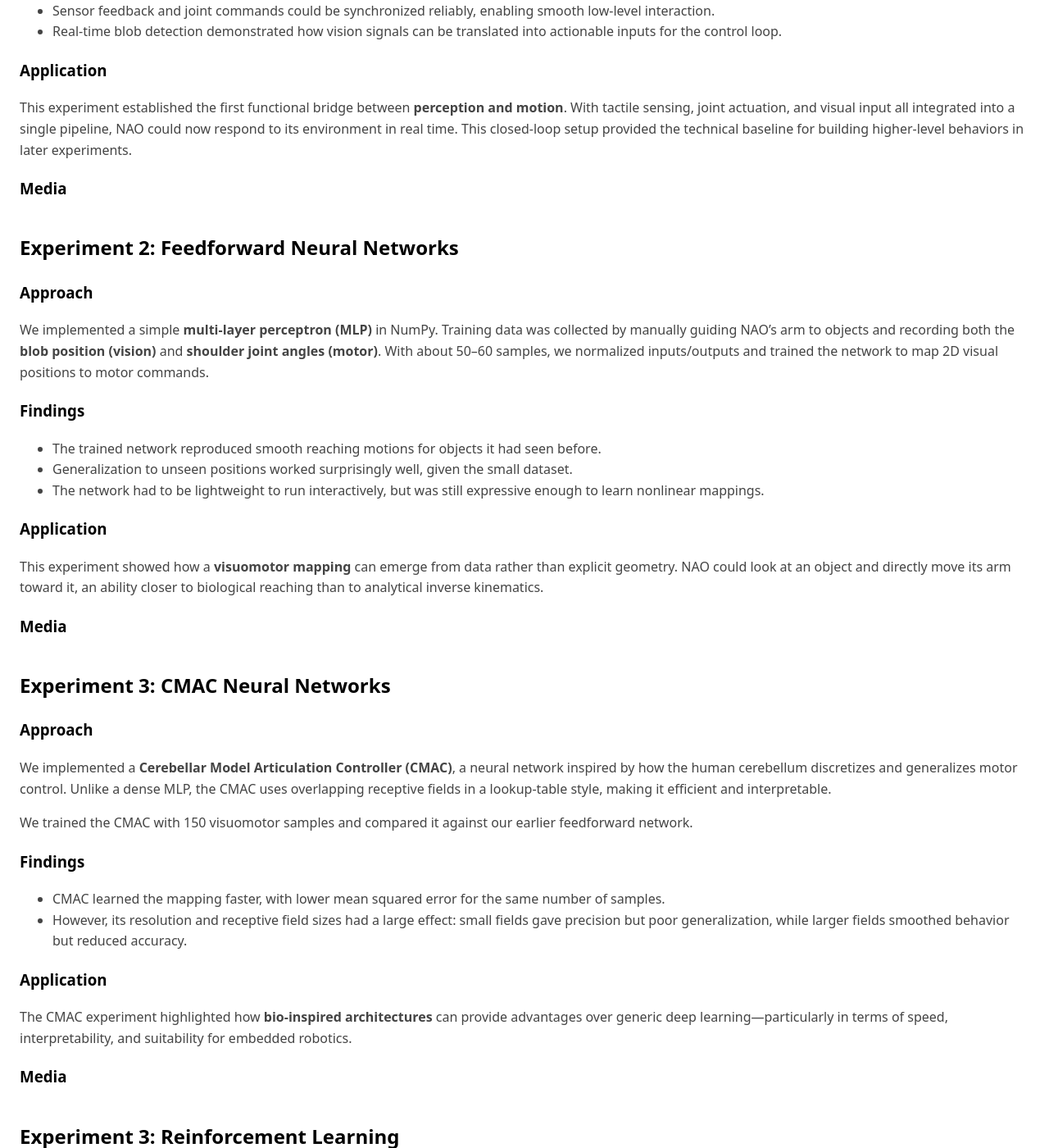
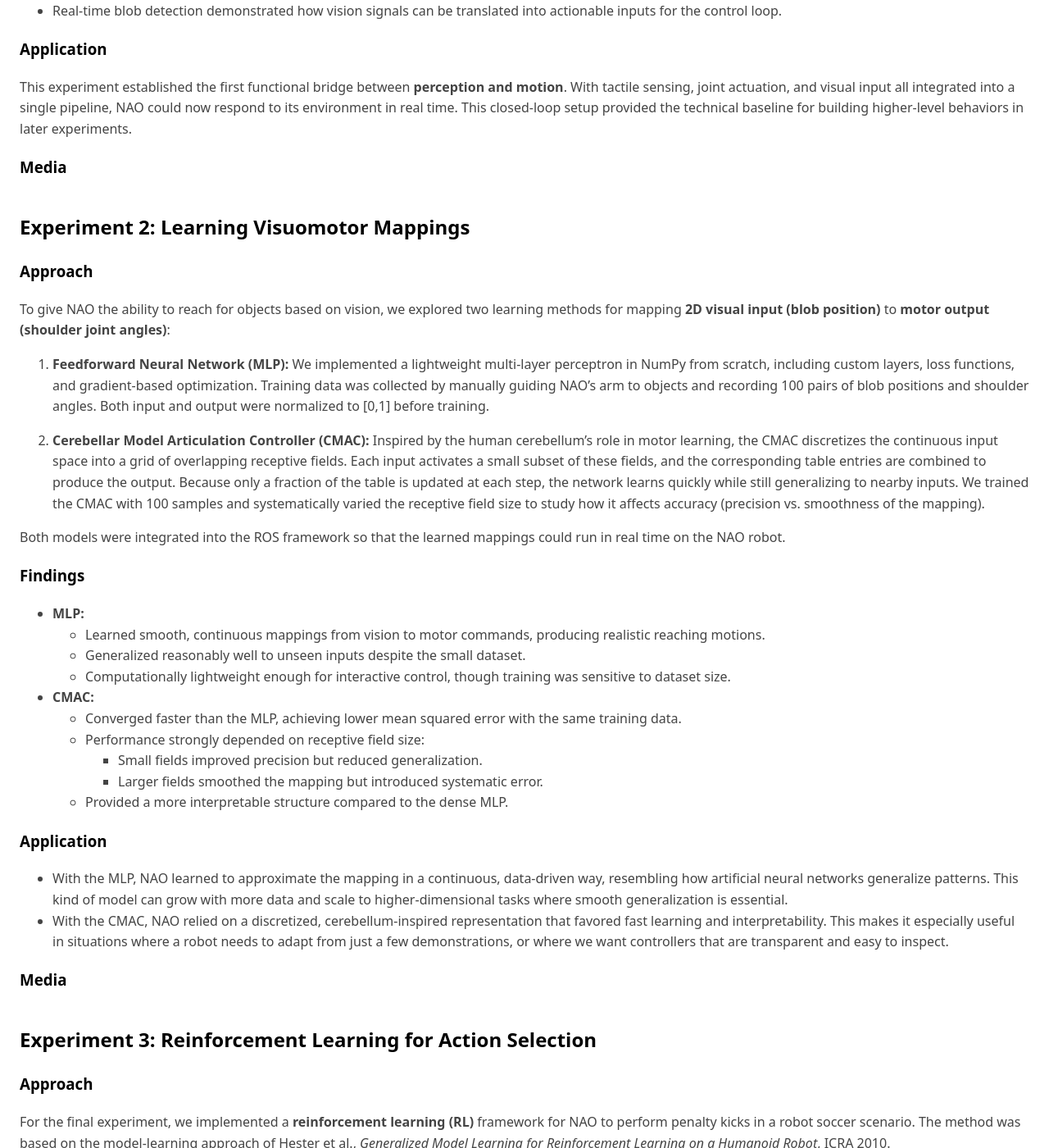
Before and after one commit to Jack-Klusmann/jack-klusmann.github.io, a Jekyll site: the page built from _projects/experiments_in_humanoid_robotics.md, in a window 1280 px wide and 1400 px high, scrolled down 1096 px. Shown: the whole window at 82% size. Built offline with Jekyll 4.4.1, drawn with Linux system fonts in a browser that asks for light colours; some of the changed text lies outside the part shown.

Commit message:
Finished text

```diff
--- a/_projects/experiments_in_humanoid_robotics.md
+++ b/_projects/experiments_in_humanoid_robotics.md
@@ -12,9 +12,8 @@ Humanoid robots like NAO give us a unique chance to explore how ideas from neuro
 
 Through this series of **four experiments**, we explored how different learning methods—from simple sensorimotor mappings to reinforcement learning—can help a humanoid robot perceive, learn, and act more like a biological system:
 1. **Perception and Motion Control:** Communicating with NAO, controlling joints, and processing camera input.
-2. **Feedforward Neural Networks:** Learning visuomotor mappings for reaching using standard neural networks.
-2. **CMAC Neural Networks:** Learning visuomotor mappings for reaching using cerebellar-inspired neural networks.
-3. **Reinforcement Learning:** Teaching NAO to play soccer using reinforcement learning.
+2. **Learning Visuomotor Mappings:** Training both a standard neural network (MLP) and a cerebellar-inspired CMAC to map visual input to arm motion.
+3. **Reinforcement Learning for Action Selection:** Teaching NAO to play soccer using reinforcement learning.
 
 Together, these experiments gave us a step-by-step path from low-level control to adaptive learning and decision-making in humanoid robots.
 
@@ -35,49 +34,50 @@ This experiment established the first functional bridge between **perception and
 
 </div>
 
-## Experiment 2: Feedforward Neural Networks
+
+## Experiment 2: Learning Visuomotor Mappings
 ### Approach
-We implemented a simple **multi-layer perceptron (MLP)** in NumPy. Training data was collected by manually guiding NAO's arm to objects and recording both the **blob position (vision)** and **shoulder joint angles (motor)**. With about 50–60 samples, we normalized inputs/outputs and trained the network to map 2D visual positions to motor commands.
+To give NAO the ability to reach for objects based on vision, we explored two learning methods for mapping **2D visual input (blob position)** to **motor output (shoulder joint angles)**:
+
+1. **Feedforward Neural Network (MLP):**
+We implemented a lightweight multi-layer perceptron in NumPy from scratch, including custom layers, loss functions, and gradient-based optimization. Training data was collected by manually guiding NAO’s arm to objects and recording 100 pairs of blob positions and shoulder angles. Both input and output were normalized to [0,1] before training.
+
+2. **Cerebellar Model Articulation Controller (CMAC):**
+Inspired by the human cerebellum’s role in motor learning, the CMAC discretizes the continuous input space into a grid of overlapping receptive fields. Each input activates a small subset of these fields, and the corresponding table entries are combined to produce the output. Because only a fraction of the table is updated at each step, the network learns quickly while still generalizing to nearby inputs. We trained the CMAC with 100 samples and systematically varied the receptive field size to study how it affects accuracy (precision vs. smoothness of the mapping).
+
+Both models were integrated into the ROS framework so that the learned mappings could run in real time on the NAO robot.
 
 ### Findings
-- The trained network reproduced smooth reaching motions for objects it had seen before.
-- Generalization to unseen positions worked surprisingly well, given the small dataset.
-- The network had to be lightweight to run interactively, but was still expressive enough to learn nonlinear mappings.
+- **MLP:**
+  - Learned smooth, continuous mappings from vision to motor commands, producing realistic reaching motions.
+  - Generalized reasonably well to unseen inputs despite the small dataset.
+  - Computationally lightweight enough for interactive control, though training was sensitive to dataset size.
+
+- **CMAC:**
+  - Converged faster than the MLP, achieving lower mean squared error with the same training data.
+  - Performance strongly depended on receptive field size:
+    - Small fields improved precision but reduced generalization.
+    - Larger fields smoothed the mapping but introduced systematic error.
+  - Provided a more interpretable structure compared to the dense MLP.
 
 ### Application
-This experiment showed how a **visuomotor mapping** can emerge from data rather than explicit geometry. NAO could look at an object and directly move its arm toward it, an ability closer to biological reaching than to analytical inverse kinematics.
+- With the MLP, NAO learned to approximate the mapping in a continuous, data-driven way, resembling how artificial neural networks generalize patterns. This kind of model can grow with more data and scale to higher-dimensional tasks where smooth generalization is essential.
+- With the CMAC, NAO relied on a discretized, cerebellum-inspired representation that favored fast learning and interpretability. This makes it especially useful in situations where a robot needs to adapt from just a few demonstrations, or where we want controllers that are transparent and easy to inspect.
 
 ### Media
 <div class="grid media-grid">
 
 </div>
 
-## Experiment 3: CMAC Neural Networks
-### Approach
-We implemented a **Cerebellar Model Articulation Controller (CMAC)**, a neural network inspired by how the human cerebellum discretizes and generalizes motor control. Unlike a dense MLP, the CMAC uses overlapping receptive fields in a lookup-table style, making it efficient and interpretable.
 
-We trained the CMAC with 150 visuomotor samples and compared it against our earlier feedforward network.
-
-### Findings
-- CMAC learned the mapping faster, with lower mean squared error for the same number of samples.
-- However, its resolution and receptive field sizes had a large effect: small fields gave precision but poor generalization, while larger fields smoothed behavior but reduced accuracy.
-
-### Application
-The CMAC experiment highlighted how **bio-inspired architectures** can provide advantages over generic deep learning—particularly in terms of speed, interpretability, and suitability for embedded robotics.
-
-### Media
-<div class="grid media-grid">
-
-</div>
-
-## Experiment 3: Reinforcement Learning
+## Experiment 3: Reinforcement Learning for Action Selection
 ### Approach
 For the final experiment, we implemented a **reinforcement learning (RL)** framework for NAO to perform penalty kicks in a robot soccer scenario. The method was based on the model-learning approach of Hester et al., *Generalized Model Learning for Reinforcement Learning on a Humanoid Robot*, ICRA 2010.
 
 The setup consisted of:
 - **State space (s):** ball position, goalkeeper position, and NAO's joint configuration.
 - **Action space (a):** discrete kick trajectories generated by parameterized joint sequences.
-- **Transition model (Pr(s' \mid s, a)):** estimated from experience using decision trees, which captured the probabilistic outcomes of different kicking motions against varying goalkeeper positions.
+- **Transition model (Pr(s' \| s, a)):** estimated from experience using decision trees, which captured the probabilistic outcomes of different kicking motions against varying goalkeeper positions.
 - **Reward function (R(s, a)):** defined by the success of the kick (goal scored = positive reward; blocked or missed = negative reward).
 
 The algorithm iteratively updated the transition model from experience and selected actions according to a learned value function. Exploration was encouraged through ε-greedy action selection.
```
Also changed, not shown: 2 other files.
